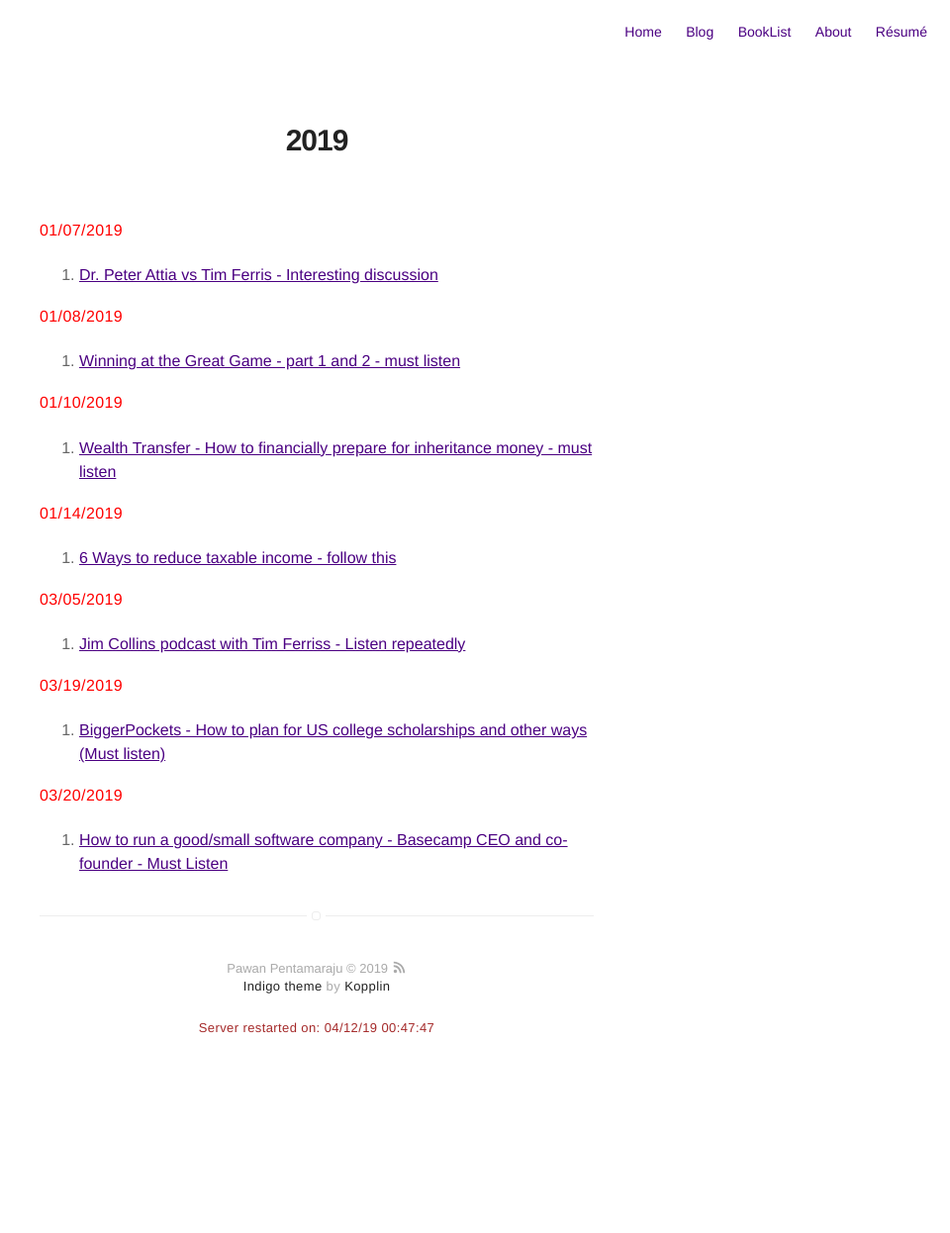
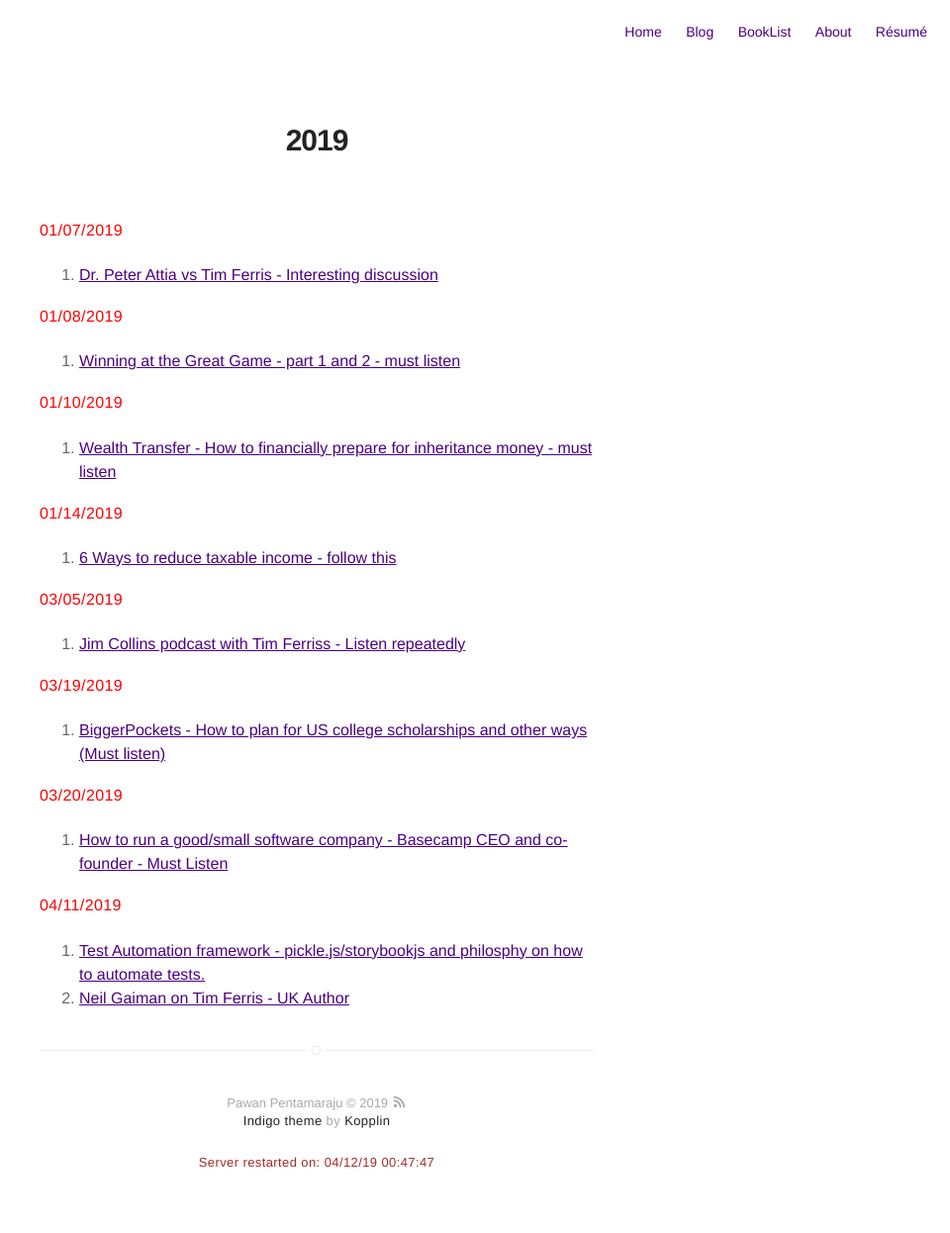
Before and after one commit to pawanpe/pawanpe.github.io, a Jekyll site: the page built from booklist/2019/articlesandvideos.markdown, in a window 1280 px wide. Shown: the whole page at 99% size, without its empty margins (320-1280 px from the left). Built offline with Jekyll 4.4.1, drawn with Linux system fonts in a browser that asks for light colours; before the commit the page ends 1111 px from its top, so only the background shows below that.

Commit message:
Update for 4/11/2019 articles.

```diff
--- a/booklist/2019/articlesandvideos.markdown
+++ b/booklist/2019/articlesandvideos.markdown
@@ -32,3 +32,8 @@ layout: page
 <b style="color: red">03/20/2019</b>
 
 1. [How to run a good/small software company - Basecamp CEO and co-founder - Must Listen](https://fs.blog/jason-fried/)
+
+<b style="color: red">04/11/2019</b>
+
+1. [Test Automation framework - pickle.js/storybookjs and philosphy on how to automate tests.](https://devchat.tv/js-jabber/jsj-358-pickle-js-tooling-and-developer-happiness-with-anatoliy-zaslavskiy/)
+2. [Neil Gaiman on Tim Ferris - UK Author](https://tim.blog/2019/03/28/neil-gaiman/)
```
